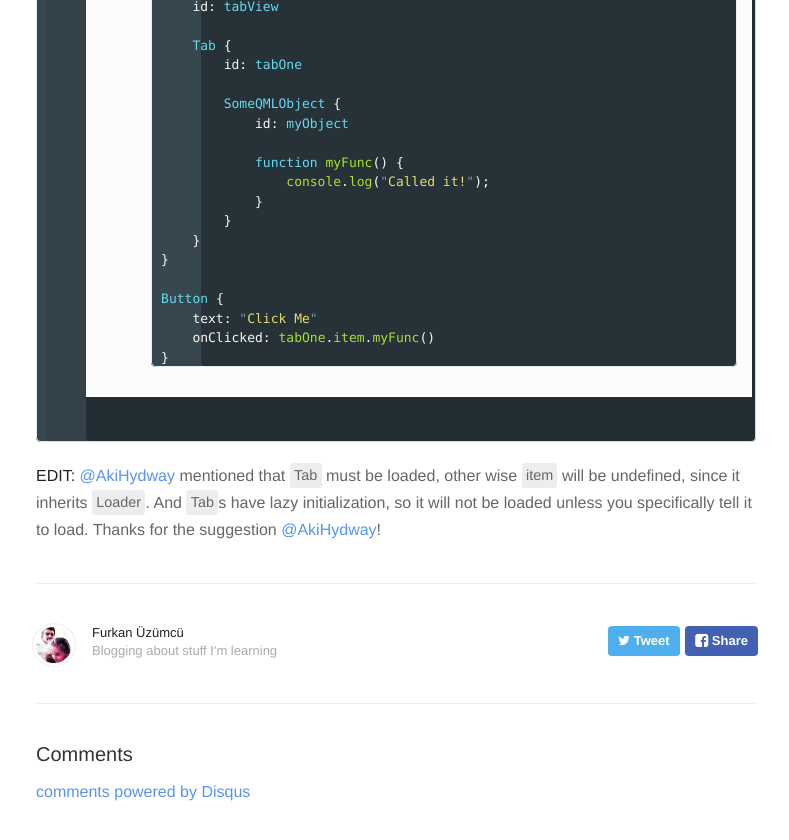
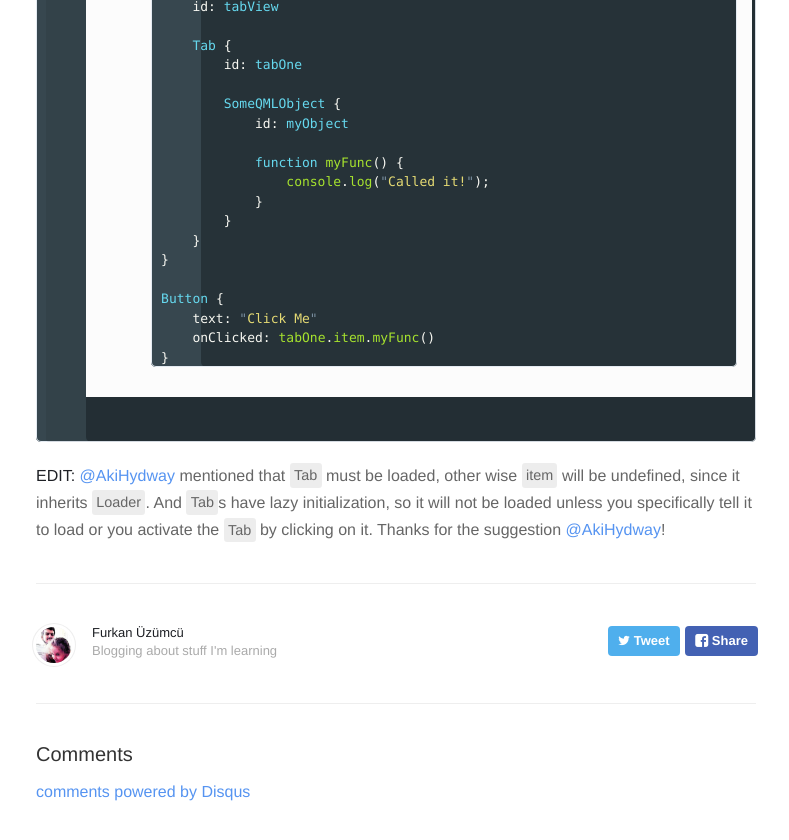
Before and after one commit to Furkanzmc/furkanzmc.github.io, a Jekyll site: the page built from _posts/2016-01-01-qml-how-to-call-function-of-a-tab.markdown, in a window 1280 px wide and 900 px high, scrolled down 1050 px. Shown: the top 840 px of the window, without its empty margins (244-1033 px from the left). Built offline with Jekyll 4.4.1, drawn with Linux system fonts in a browser that asks for light colours; nearby versions of some CDN libraries; Markdown is read by kramdown in place of the engine named in the settings; comment, search, counter and statistics services are not loaded.

Commit message:
Add info

```diff
--- a/_posts/2016-01-01-qml-how-to-call-function-of-a-tab.markdown
+++ b/_posts/2016-01-01-qml-how-to-call-function-of-a-tab.markdown
@@ -51,7 +51,7 @@ Button {
 }
 {% endhighlight %}
 
-**EDIT:** [@AkiHydway][aki_twitter_link] mentioned that `Tab` must be loaded, other wise `item` will be undefined, since it inherits `Loader`. And `Tab`s have lazy initialization, so it will not be loaded unless you specifically tell it to load. Thanks for the suggestion [@AkiHydway][aki_twitter_link]!
+**EDIT:** [@AkiHydway][aki_twitter_link] mentioned that `Tab` must be loaded, other wise `item` will be undefined, since it inherits `Loader`. And `Tab`s have lazy initialization, so it will not be loaded unless you specifically tell it to load or you activate the `Tab` by clicking on it. Thanks for the suggestion [@AkiHydway][aki_twitter_link]!
 
 
 [aki_twitter_link]: https://twitter.com/AkiHydway
```
